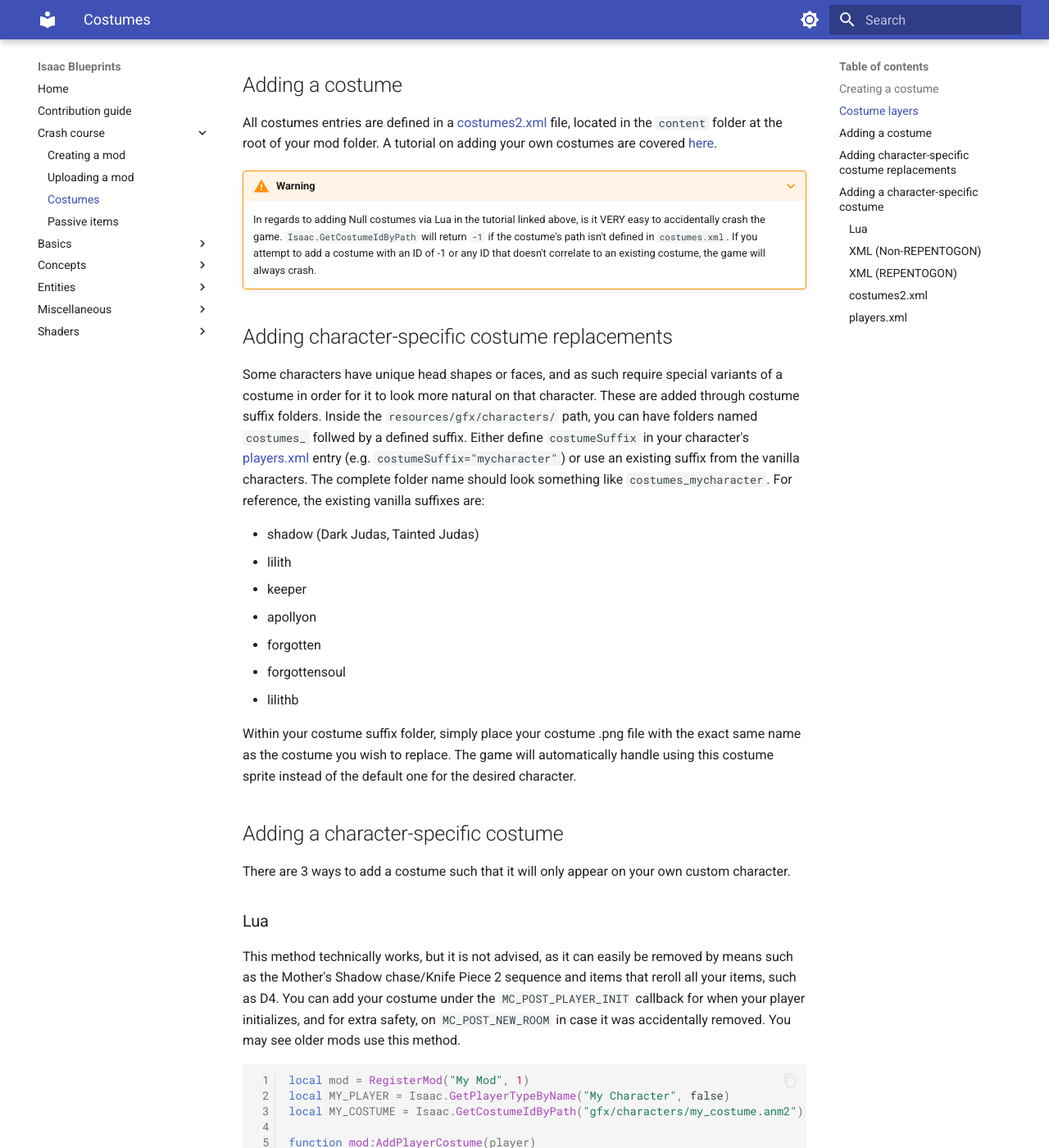
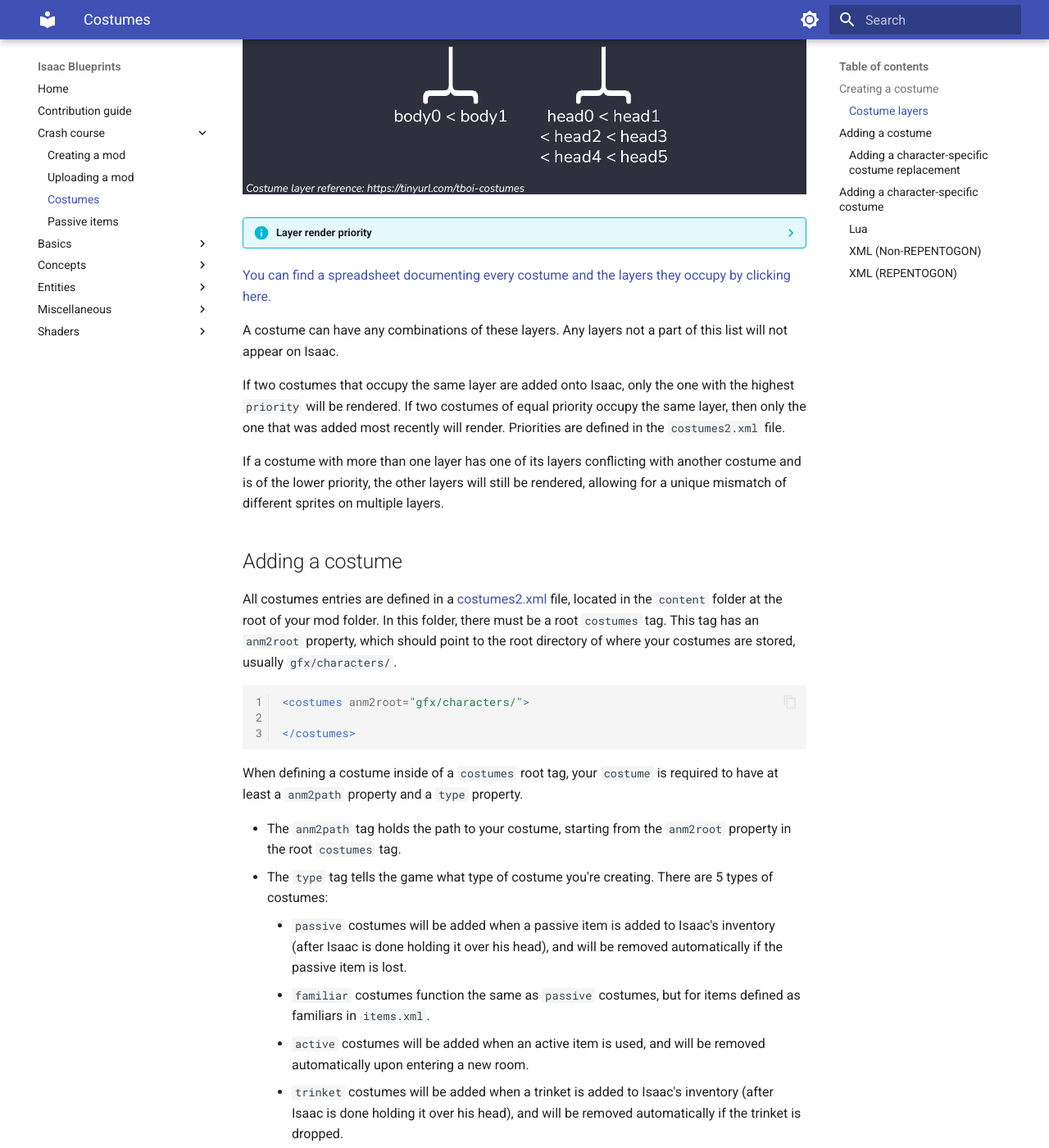
Before and after one commit to catinsurance/IsaacBlueprints, an MkDocs documentation site: the page built from docs/tutorials/crash_course/costumes.md, in a window 1280 px wide and 1400 px high, scrolled down 1500 px. Shown: the whole window at 82% size. Built offline with MkDocs 1.6.1 and Material for MkDocs 9.7.7, drawn with Linux system fonts in a browser that asks for light colours; comment, search, counter and statistics services are not loaded; some of the changed text lies outside the part shown.

Commit message:
Costumes editing and revising

````diff
--- a/docs/hidden/crash_course_toc.md
+++ b/docs/hidden/crash_course_toc.md
@@ -4,6 +4,8 @@ search:
 ---
 <!-- start -->
 ???- info "Crash course table of contents"
+    The crash course is still a work in progress!
+
     1. Creating a mod.
         1. [Creating the mod.](../tutorials/crash_course/creating_a_mod.md/)
         2. [Uploading a mod.](../tutorials/crash_course/uploading_a_mod.md)
@@ -11,7 +13,7 @@ search:
         4. [Creating a passive item.](../tutorials/crash_course/passive_item.md)
     3. Creating an active item.
     5. Adding to item pools.
-    6. Making costumes.
+    6. [Making costumes.](../tutorials/crash_course/costumes.md)
     7. Making a new character.
     8. Creating entities.
         1. Creating effects.
--- a/docs/tutorials/crash_course/costumes.md
+++ b/docs/tutorials/crash_course/costumes.md
@@ -11,43 +11,110 @@ tags:
     - REPENTOGON
 ---
 
-Costumes are the extra layers of sprites that are added onto Isaac to change his looks. These can be seen from passive collctibles, on a character such as their hair or other accessories, and other sources. This tutorial will cover how to create and add your own custom costumes
+{% include-markdown "hidden/crash_course_toc.md" start="<!-- start -->" end="<!-- end -->" %}
+
+Costumes are the extra layers of sprites that are added onto Isaac to change his appearance. Costumes can be given from items, characters, and even directly under some circumstances. This tutorial will cover how to create and add your own custom costumes.
 
 ## Creating a costume
-All costumes require an `.anm2` file. You can learn how to create one here (TODO: ANM2s definitely need their own dedicated crash course page).
+All costumes require a `.anm2` file. When creating your costume, it is easiest to reference, copy, or modify an existing costume from the game, as it will already have all the layers and frames laid out for you. For example, if you're trying to make a costume that gives Isaac a hat, you could reference something like Black Candle's costume (located in `resources/gfx/characters/260_blackcandle.anm2`). You can find costume `.anm2` files inside `resources/gfx/characters/` after [extracting the game's resources](creating_a_mod.md/#extracting-the-games-resources).
 
-When creating your costume, it is best to reference, copy, and/or modify an existing costume from the game as it will already have all the animations and frames laid out for you. You can find them after [extracting the game's resources](creating_a_mod.md/#extracting-the-games-resources) inside `resources/gfx/characters/`.
+Each animation in a costume corresponds to an animation in the player `.anm2` file (`resources/gfx/001.000_player.anm2`). Each keyframe in this animation corresponds to that keyframe of the player. For example, if creating a costume that affects Isaac's body, you will want to create animations for each directional walk animation in the player `.anm2` file, and copy the keyframes from those.
 
-## Costume layers
-All of the game's costumes work by layers. A costume can occupy one or more layers, but each layer can only hold one costume. There are a total of **15 layers**. Below is the list of costumes, their displayed priority in order of top to bottom:
+![An anm2 file set up correctly](../assets/costumes/animation.png)
 
-| Layer-Name | Description |
-|:--|:--|
-|ghost|Reversed for displaying Isaac's ghost upon death|
-|extra|Exclusively used by Mega Mush for the transformation animations, displaying Isaac's regular sprite before growing/after shrinking|
-|top0|Used for wing costumes when walking upwards. Attached to the body's direction, but renders above the head|
-|head(5,4,3,2,1)|Item costumes for the head|
-|head0|Character-specific costumes (e.g. Magdelene's hair)|
-|head|Directly replaces Isaac's head
-|body(0,1)|Item costumes for the body|
-|body|Directly replaces Isaac's body|
-|back|Attached to the head. Exclusively used by the Venus costume for the back view of the hair. Is best seen with a costume that removes the body|
-|glow|Attached to the head. Used for glowing auras behind Isaac's head|
+### Costume layers
+All of the game's costumes work via **layers**. A costume can occupy one or more layers, though each layer can only hold one spritesheet at a time. There are a total of **15 layers**, although mods can only use 13 of these. Additionally, there is a set order of when each layer is rendered. Below is the list of layers that mods can use in order of render priority, from being rendered first to last (layers rendered first will appear *behind* layers rendered last):
+
+![Costume layer render priority chart](../assets/costumes/layer_priority.png)
+
+???- info "Layer render priority"
+	| Layer name | Description |
+	|:--|:--|
+	|glow|Rendered behind the head. Used for glowing auras, such as with items like Mysterious Liquid|
+	|body|Directly replaces Isaac's body|
+	|body0|Rendered over the body|
+	|body1|Rendered over the body|
+	|head|Directly replaces Isaac's head|
+	|head0|Usually character-specific costumes (e.g. Magdalene's hair)|
+	|head1|Rendered over the head|
+	|head2|Rendered over the head|
+	|head3|Rendered over the head|
+	|head4|Rendered over the head|
+	|head5|Rendered over the head|
+	|top0|Used for wing costumes when walking upwards. Attached to the body's direction, but renders above the head|
+	|back|Attached to the head. Exclusively used by the Venus costume for the back view of the hair. Best seen with a costume that removes the body|
+
+[You can find a spreadsheet documenting every costume and the layers they occupy by clicking here.](https://docs.google.com/spreadsheets/d/1NGa3IARRSvs5XF9lxbYWFnbI77xO1m2YYaKEoB6OyVI/edit?gid=0#gid=0)
 
 A costume can have any combinations of these layers. Any layers not a part of this list will not appear on Isaac.
 
-If two costumes that occupy the same layer are added onto Isaac, the one with the highest priority will show. Otherwise, if equal priority, the one that was added most recently will show. Priorities are defined in the `costumes.xml` file.
+If two costumes that occupy the same layer are added onto Isaac, only the one with the highest `priority` will be rendered. If two costumes of equal priority occupy the same layer, then only the one that was added most recently will render. Priorities are defined in the `costumes2.xml` file.
 
-If a costume with more than one layer has one of their layers conflicting with another costume, and the other costumes is prioritized, the other layers will still remain on Isaac, allowing a unique mismatch of different costumes on multiple layers.
+If a costume with more than one layer has one of its layers conflicting with another costume and is of the lower priority, the other layers will still be rendered, allowing for a unique mismatch of different sprites on multiple layers.
 
 ## Adding a costume
-All costumes entries are defined in a [costumes2.xml](https://wofsauge.github.io/IsaacDocs/rep/xml/costumes2.html) file, located in the `content` folder at the root of your mod folder. A tutorial on adding your own costumes are covered [here](https://wofsauge.github.io/IsaacDocs/rep/tutorials/AddingCostumesWithoutLUA.html).
+All costumes entries are defined in a [costumes2.xml](https://wofsauge.github.io/IsaacDocs/rep/xml/costumes2.html) file, located in the `content` folder at the root of your mod folder. In this folder, there must be a root `costumes` tag. This tag has an `anm2root` property, which should point to the root directory of where your costumes are stored, usually `gfx/characters/`.
 
-???+ warning
-    In regards to adding Null costumes via Lua in the tutorial linked above, is it VERY easy to accidentally crash the game. `Isaac.GetCostumeIdByPath` will return `-1` if the costume's path isn't defined in `costumes.xml`. If you attempt to add a costume with an ID of -1 or any ID that doesn't correlate to an existing costume, the game will always crash.
+```xml
+<costumes anm2root="gfx/characters/">
 
-## Adding character-specific costume replacements
-Some characters have unique head shapes or faces, and as such require special variants of a costume in order for it to look more natural on that character. These are added through costume suffix folders. Inside the `resources/gfx/characters/` path, you can have folders named `costumes_` follwed by a defined suffix. Either define `costumeSuffix` in your character's [players.xml](https://wofsauge.github.io/IsaacDocs/rep/xml/players.html?) entry (e.g. `costumeSuffix="mycharacter"`) or use an existing suffix from the vanilla characters. The complete folder name should look something like `costumes_mycharacter`. For reference, the existing vanilla suffixes are:
+</costumes>
+```
+
+When defining a costume inside of a `costumes` root tag, your `costume` is required to have at least a `anm2path` property and a `type` property.
+
+- The `anm2path` tag holds the path to your costume, starting from the `anm2root` property in the root `costumes` tag.
+- The `type` tag tells the game what type of costume you're creating. There are 5 types of costumes:
+	- `passive` costumes will be added when a passive item is added to Isaac's inventory (after Isaac is done holding it over his head), and will be removed automatically if the passive item is lost.
+	- `familiar` costumes function the same as `passive` costumes, but for items defined as familiars in `items.xml`.
+	- `active` costumes will be added when an active item is used, and will be removed automatically upon entering a new room.
+	- `trinket` costumes will be added when a trinket is added to Isaac's inventory (after Isaac is done holding it over his head), and will be removed automatically if the trinket is dropped.
+	- `none` costumes are known as "null costumes", and must be applied manually through code.
+
+```xml
+<costumes anm2root="gfx/characters/">
+    <costume anm2path="some_passive_costume.anm2" type="passive" />
+    <costume anm2path="some_familiar_costume.anm2" type="familiar" />
+    <costume anm2path="some_active_costume.anm2" type="active" />
+    <costume anm2path="some_trinket_costume.anm2" type="trinket" />
+    <costume anm2path="some_null_costume.anm2" type="none" />
+</costumes>
+```
+
+???- info "Applying null costumes"
+	To apply a null costume, you must get its ID using [`Isaac.GetCostumeIdByPath("filePath")`](https://wofsauge.github.io/IsaacDocs/rep/Isaac.html#getcostumeidbypath), and apply it on the player with [`EntityPlayer:AddNullCostume(costumeId)`](https://wofsauge.github.io/IsaacDocs/rep/EntityPlayer.html#addnullcostume).
+
+	**Additionally, `Isaac.GetCostumeIdByPath` will return `-1` if the costume's path isn't defined in `costumes2.xml`. Attempting to add a costume with an ID of -1 or any ID that doesn't correlate to an existing costume will cause the game to crash.**
+
+	```lua
+	-- At the top of your Lua file...
+	local costumeId = Isaac.GetCostumeIdByPath("gfx/characters/some_null_costume.anm2")
+
+	-- Somewhere else in your code...
+	local player = Isaac.GetPlayer(0)
+	player:AddNullCostume(costumeId)
+	```
+
+There are some additional properties you can add to your `costume` tag for extra customization.
+
+- `priority` defines the priority of the costume if it were to have a layer than conflicts with a different costume's layer (see [costume layers](#costume-layers)).
+- `overwriteColor` defines if a costume should override the player's **skin color** with the `skinColor` property.
+- `skinColor` defines [the id](https://wofsauge.github.io/IsaacDocs/rep/enums/SkinColor.html) of the skin color that the player's skin will be changed to.
+- `hasSkinAlt` defines if a costume has alternate spritesheets depending on the **skin color** of the player. These spritesheets should be in the same folder as the original spritesheet, but with a different suffix to its file name. This suffix correspond to the skin color the spritesheet is for. The skin colors are `_black`, `_blue`, `_green`, `_grey`, `_red`, and `_white` (example: a spritesheet at `gfx/characters/costumes/face.png`, with an alternate spritesheet for the red skin color at `gfx/characters/costumes/face_red.png`).
+- `forceBodyColor` defines if a costume will always force the body color to be the defined skin color.
+- `forceHeadColor` defines if a costume will always force the head color to be the defined skin color.
+- `isFlying` defines if the costume is meant for something that grants flight.
+- `hasOverlay` defines is a costume is using an **overlay effect**. Overlay effects let you animate costumes.
+
+???- info "Overlay effects"
+	Overlay effects are for animated costumes. A great example of how to set this up can be found by looking at the second form of the Wavy Cap costume (`resources/gfx/characters/029x_wavycap2.anm2`). This has `_Overlay` animations for animations that should overlay over the head, and `_Idle` animations that should play in place of the head when Isaac is not shooting.
+
+	![Overlay and idle animations](../assets/costumes/overlays.png)
+
+### Adding a character-specific costume replacement
+Some characters have unique head shapes or faces, and may require alternate spritesheets for certain costumes in order to make them look natural. These character-specific variants are added through **costume suffix folders**.
+
+Inside your costumes folder (usually `resources/gfx/characters/`), you can create a folder that houses these costumes for your character. The folder should start with the name `"costume_"`, and end with a suffix defined in [`players.xml`](https://wofsauge.github.io/IsaacDocs/rep/xml/players.html?). Either define `costumeSuffix` in your character's `players.xml` entry (e.g. `costumeSuffix="mycharacter"`), or use an existing suffix from the vanilla characters. The complete folder name should look something like "`costumes_mycharacter`". For reference, the existing vanilla suffixes are:
 
 - shadow (Dark Judas, Tainted Judas)
 - lilith
@@ -57,13 +124,18 @@ Some characters have unique head shapes or faces, and as such require special va
 - forgottensoul
 - lilithb
 
-Within your costume suffix folder, simply place your costume .png file with the exact same name as the costume you wish to replace. The game will automatically handle using this costume sprite instead of the default one for the desired character.
+Within your costume suffix folder, place your alternate `.png` file with the exact same name as the spritesheet you wish to replace. The game will automatically use this spritesheet instead of the default one.
+
+![Alternate spritesheets for costumes](../assets/costumes/alternates.png)
 
 ## Adding a character-specific costume
-There are 3 ways to add a costume such that it will only appear on your own custom character.
+Custom characters use a costume in order to have a different default appearance than Isaac. For example, Cain has a costume for his eyepatch. There are 3 ways to add a costume such that it will only appear on your own custom character.
 
 ### Lua
-This method technically works, but it is not advised, as it can easily be removed by means such as the Mother's Shadow chase/Knife Piece 2 sequence and items that reroll all your items, such as D4. You can add your costume under the `MC_POST_PLAYER_INIT` callback for when your player initializes, and for extra safety, on `MC_POST_NEW_ROOM` in case it was accidentally removed. You may see older mods use this method.
+[As mentioned earlier](#adding-a-costume), you can set up your costume to be a null costume and add it through code. You can add your costume under the `MC_POST_PLAYER_INIT` callback for when your player initializes, and for extra safety, on `MC_POST_NEW_ROOM` in case it was accidentally removed.
+
+???+ warning "Warning"
+	Costumes added this way are not protected from being removed by the Mother's Shadow escape sequence, or by things which reroll your items, such as the D4.
 
 ```lua
 local mod = RegisterMod("My Mod", 1)
@@ -94,9 +166,11 @@ mod:AddCallback(ModCallbacks.MC_POST_NEW_ROOM, mod.AddCostumeOnNewRoom)
 ```
 
 ### XML (Non-REPENTOGON)
-Defining and adding a costume to a character with this method will ensure that the costume is never removed under any normal circumstances. As there is no method to define our own custom costumes in the [players.xml](https://wofsauge.github.io/IsaacDocs/rep/xml/players.html?) file, we can make do with adding an existing costume and replacing its sprite only if its on our character.
+Using XML to add a costume will ensure it will never be removed by rerolls, or by the Mother's Shadow escape sequence. Vanilla characters get around this by adding a `costume` property with the ID of the costume that the character should have. Because modded costumes do not have IDs, the only solution to this is to use one of vanilla game's player-specific costumes that has the appropriate layers we need, and to replace its spritesheet in our character's [costume suffix folder](#adding-character-specific-costume-replacements).
 
-Inside the `players.xml` file where you have your custom character defined, add the `costume` variable and set it to an existing vanilla null costume. You can get a good idea of the IDs of each null costume through the [NullItemID](https://wofsauge.github.io/IsaacDocs/rep/enums/NullItemID.html) enumeration, or looking in the `costumes2.xml` folder inside the game's extracted resources. In this case, we'll be using Dead Tainted Lazarus' costume.
+Inside the `players.xml` file where you have your custom character defined, add the `costume` property and set it to an existing vanilla null costume. You can get a good idea of the IDs of each null costume through the [NullItemID](https://wofsauge.github.io/IsaacDocs/rep/enums/NullItemID.html) enumeration, or by looking in the `costumes2.xml` folder inside the game's extracted resources.
+
+In this example, we will make a custom costume for our character's hair that uses Flipped Tainted Lazarus' costume as a base, as this costume is never added to other characters in the game through normal means.
 
 ```xml
 <players root="gfx/characters/costumes/"
@@ -109,24 +183,24 @@ Inside the `players.xml` file where you have your custom character defined, add
 </players>
 ```
 
-From here, you'll want a costumeSuffix folder for your character. Follow the tutorial above for [character-specific costume replacements](costumes.md#adding-character-specific-costume-replacements) for reference, and your costume sprite should be an edit of `character_009b_lazarus2hair.png`.
+Next, we'd create an alternate spritesheet based off of `resources/gfx/characters/character_009b_lazarus2hair.png`, and put that in our costumes suffix files (e.g. `costumes_mycharacter`).
 
 ### XML (REPENTOGON)
-REPENTOGON adds a method to add your own costume through the `modcostume` variable you can put in inside `players.xml`.
+:modding-repentogon: REPENTOGON adds a method to add your own costume through the `modcostume` property you can add to your character inside `players.xml`.
 
-### :fontawesome-solid-code: costumes2.xml {: .subHeader .example_code}
-Define a null costume in `costumes2.xml` by setting the type to "none". Unlike normal circumstances, you'll need to set an ID! This will not overlap with IDs from costumes of other types (passive, familar, active, trinket) or from other mods.
+First, define a null costume in `costumes2.xml`. **Unlike for normal null costumes, you'll need to set an ID!** This will not overlap with IDs from costumes of other types (passive, familar, active, trinket), or from other mods.
 
 ```xml
+<!-- costumes2.xml -->
 <costumes anm2root="gfx/">
     <costume id="0" anm2path="characters/some_null_costume.anm2" type="none" />
 </costumes>
 ```
 
-### :fontawesome-solid-code: players.xml {: .subHeader .example_code}
-Add `modcostume` to your character's `players.xml` entry and set it to the ID you defined for it.
+Then, add `modcostume` to your character's `players.xml` entry, and set it to the ID you defined for the costume.
 
 ```xml
+<!-- players.xml -->
 <players root="gfx/characters/costumes/"
          portraitroot="gfx/ui/stage/"
          nameimageroot="gfx/ui/boss/">
--- a/docs/tutorials/crash_course/creating_a_mod.md
+++ b/docs/tutorials/crash_course/creating_a_mod.md
@@ -10,6 +10,8 @@ tags:
     - Repentance
     - Repentance+
 ---
+
+{% include-markdown "hidden/crash_course_toc.md" start="<!-- start -->" end="<!-- end -->" %}
 
 This tutorial will cover the creation of a basic Isaac mod that replaces a sprite. This tutorial assumes you're using Windows, although the process is largely the same on Linux machines.
 
````
Also changed, not shown: other parts of docs/tutorials/crash_course/costumes.md (+1 -1 lines), docs/tutorials/assets/costumes/alternates.png (added), docs/tutorials/assets/costumes/animation.png (added), docs/tutorials/assets/costumes/layer_priority.png (added), docs/tutorials/assets/costumes/overlays.png (added).
